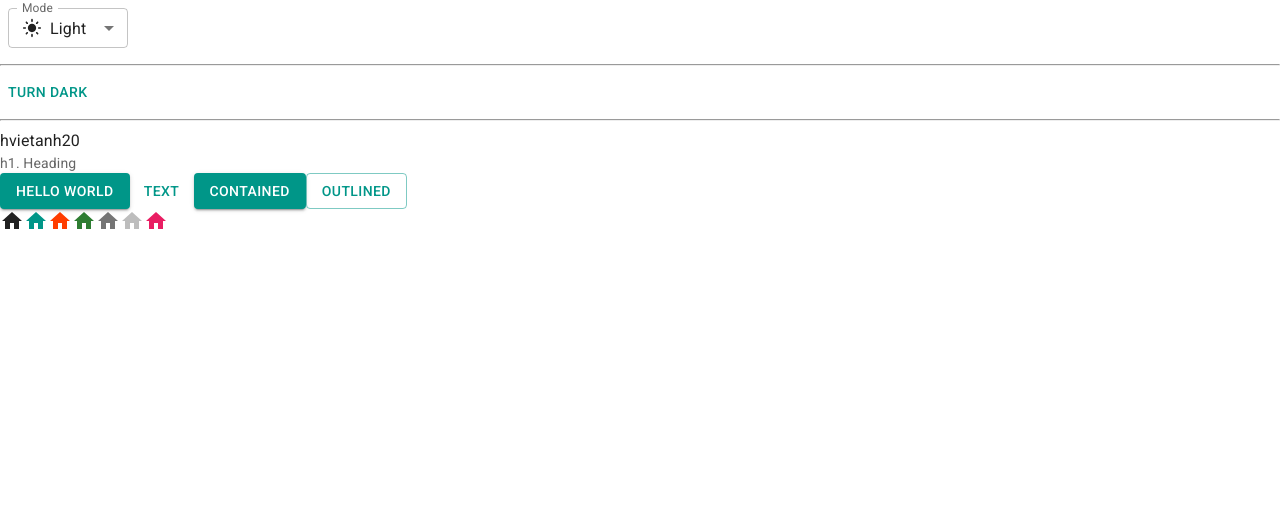
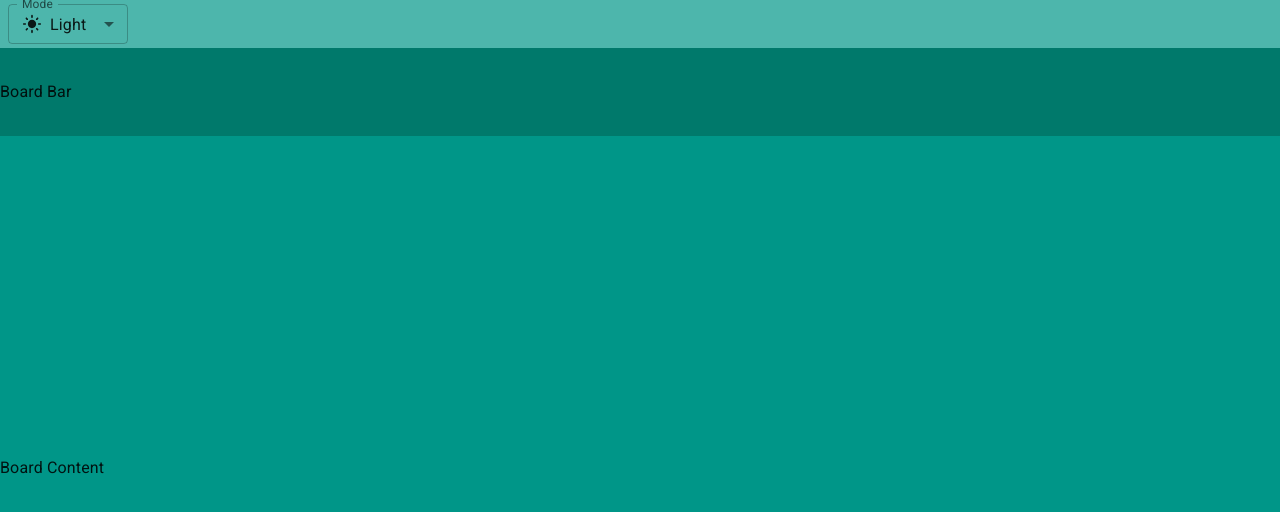
Before and after one commit to hvietanh20/trello-web, a React (Vite) app: page / in a window 1280 px wide. Shown: the top 512 px of the page. Built offline with nearby package versions, Linux system fonts and the light colour scheme.

Commit message:
Test Basic Layout

```diff
--- a/index.html
+++ b/index.html
@@ -4,7 +4,7 @@
     <meta charset="UTF-8" />
     <link rel="icon" type="image/svg+xml" href="/vite.svg" />
     <meta name="viewport" content="width=device-width, initial-scale=1.0" />
-    <title>Vite + React</title>
+    <title>Trello</title>
     <link
         rel="stylesheet"
       href="https://fonts.googleapis.com/css2?family=Roboto:wght@300;400;500;700&display=swap"
--- a/src/App.jsx
+++ b/src/App.jsx
@@ -1,7 +1,3 @@
-import Button from '@mui/material/Button'
-import HomeIcon from '@mui/icons-material/Home'
-import { pink } from '@mui/material/colors'
-import Typography from '@mui/material/Typography'
 import { useColorScheme } from '@mui/material/styles'
 import InputLabel from '@mui/material/InputLabel'
 import MenuItem from '@mui/material/MenuItem'
@@ -12,6 +8,7 @@
 import DarkModeOutlinedIcon from '@mui/icons-material/DarkModeOutlined'
 import SettingsBrightnessIcon from '@mui/icons-material/SettingsBrightness'
 import Box from '@mui/material/Box'
+import Container from '@mui/material/Container'
 
 function ModeSelect() {
   const { mode, setMode } = useColorScheme()
@@ -51,46 +48,38 @@
   )
 }
 
-function ModeToggle() {
-  const { mode, setMode } = useColorScheme()
-
-  return (
-    <Button
-      onClick={() => {
-        setMode(mode === 'light' ? 'dark' : 'light')
-      }}
-    >
-      {mode === 'light' ? 'Turn dark' : 'Turn light'}
-    </Button>
-  )
-}
-
 function App() {
   return (
-    <>
-      <ModeSelect />
-      <hr />
-      <ModeToggle />
-      <hr />
-      <div>hvietanh20</div>
+    <Container disableGutters maxWidth={false} sx={{ height: '100vh' }}>
+      <Box sx={{
+        backgroundColor: 'primary.light',
+        width: '100%',
+        height: (theme) => theme.trello.appBarHeight,
+        display: 'flex',
+        alignItems: 'center'
 
-      <Typography variant="body2" color="text.secondary">
-        h1. Heading
-      </Typography>
-
-      <Button variant="contained">Hello world</Button>
-      <Button variant="text">Text</Button>
-      <Button variant="contained">Contained</Button>
-      <Button variant="outlined">Outlined</Button>
-      <br />
-      <HomeIcon />
-      <HomeIcon color="primary" />
-      <HomeIcon color="secondary" />
-      <HomeIcon color="success" />
-      <HomeIcon color="action" />
-      <HomeIcon color="disabled" />
-      <HomeIcon sx={{ color: pink[500] }} />
-    </>
+      }}>
+        <ModeSelect />
+      </Box>
+      <Box sx={{
+        backgroundColor: 'primary.dark',
+        width: '100%',
+        height: (theme) => theme.trello.boardBarHeight,
+        display: 'flex',
+        alignItems: 'center'
+      }}>
+        Board Bar
+      </Box>
+      <Box sx={{
+        backgroundColor: 'primary.main',
+        width: '100%',
+        height: (theme) => `calc(100vh - ${theme.trello.appBarHeight} - ${theme.trello.boardBarHeight})`,
+        display: 'flex',
+        alignItems: 'center'
+      }}>
+        Board Content
+      </Box>
+    </Container>
   )
 }
 
--- a/src/main.jsx
+++ b/src/main.jsx
@@ -1,7 +1,7 @@
+import CssBaseline from '@mui/material/CssBaseline'
 import React from 'react'
 import ReactDOM from 'react-dom/client'
 import App from './App.jsx'
-import CssBaseline from '@mui/material/CssBaseline'
 import { Experimental_CssVarsProvider as CssVarsProvider } from '@mui/material/styles'
 import theme from './theme'
 
--- a/src/theme.js
+++ b/src/theme.js
@@ -2,6 +2,10 @@
 import { teal, deepOrange, cyan, orange } from '@mui/material/colors'
 
 const theme = extendTheme({
+  trello: {
+    appBarHeight: '48px',
+    boardBarHeight: '88px'
+  },
   colorSchemes: {
     light: {
       palette: {
```
